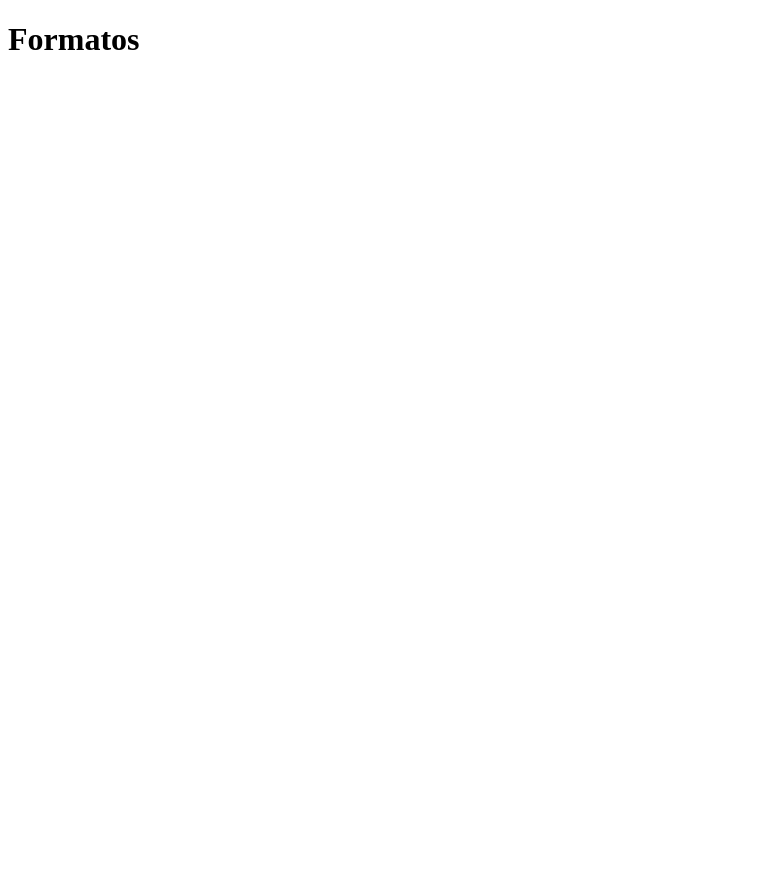
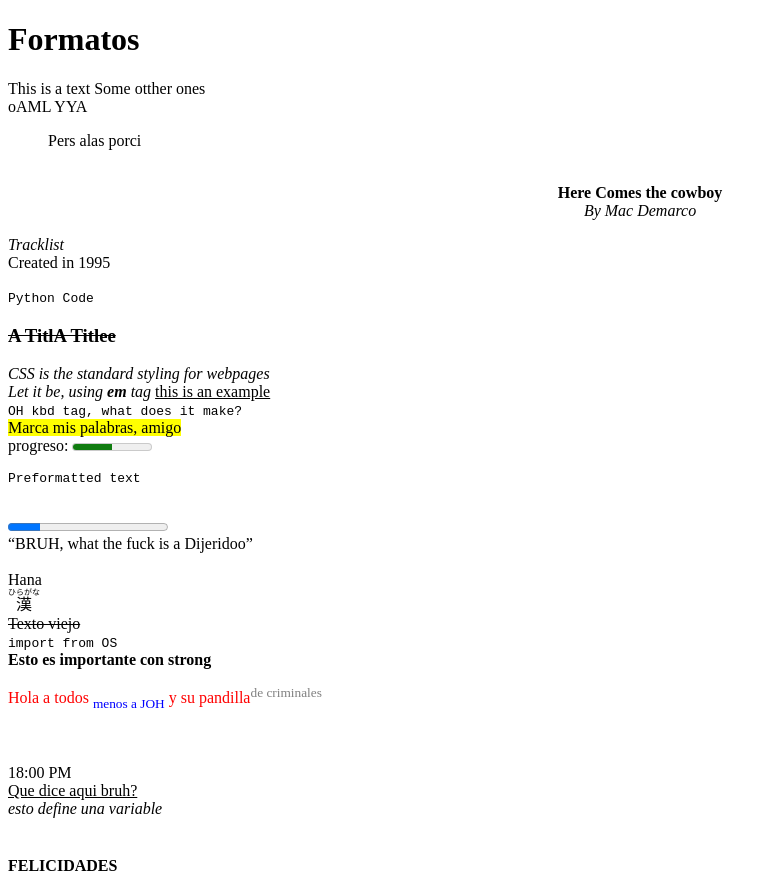
Before and after one commit to mao2047/learning_web, a plain HTML site: page practice1/formats.html in a window 1280 px wide. Shown: the whole page, without its empty margins (0-777 px from the left). Before the commit the page ends 800 px from the top, so only its background shows below. Drawn offline with Linux system fonts and the light colour scheme.

Commit message:
formatting

```diff
--- /dev/null
+++ b/practice1/css/style-format.css
@@ -0,0 +1,11 @@
+p.p1 {
+    color: red;
+}
+
+sub {
+    color: blue;
+}
+
+sup {
+    color: gray;
+}
--- a/practice1/formats.html
+++ b/practice1/formats.html
@@ -2,11 +2,85 @@
 <html>
     <head>
         <meta charset="UTF-8">
+        <link rel="stylesheet" href="css/style-format.css">
         <title>Formatos</title>
     </head>
     <body>
         <header>
             <h1>Formatos</h1>
+            <div>
+                <bdi dir="rtl">This is a text</bdi>
+                <bdi dir="ltr"> Some otther ones</bdi>
+                <br>
+                <bdo dir="rtl"> AYY LMAo</bdo>
+                <!-- big tag defines gig texts html4-->
+                <blockquote cite="https://www.google.com">Pers alas porci</blockquote>
+                <br>
+                <center>
+                    <b>Here Comes the cowboy</b>
+                    <br>
+                    <i>By Mac Demarco</i>
+                </center>
+                <p>
+                    <cite>Tracklist</cite><br>
+                    Created in 1995
+                </p>
+                <code>
+                    Python Code
+                </code>
+                <!-- del defines a text that has been deleted from a document-->
+                <del><h3>A TitlA Titlee</h3></del>
+                <!-- dfn defines an attribute -->
+                <p>
+                    <dfn>CSS is the standard styling for webpages</dfn>
+                    <!-- em emphasized text -->
+                    <br>
+                    <em>Let it be, using <b>em</b> tag</em>
+                    <ins> this is an example</ins>
+                    <br><!-- kbd tag defines input font -->
+                    <kbd>OH kbd tag, what does it make?</kbd>
+                    <br> <!-- defines marked/highlighted text -->
+                    <mark>Marca mis palabras, amigo</mark>
+                    <br><!-- meter tag defines a scalar measurement  within known range -->
+                    <label for="progreso">progreso: </label>
+                    <meter value="50" min="0" max="100"></meter>
+                    <br><!-- pre tag defines preformatted text-->
+                    <pre>Preformatted text</pre>
+                    <br><!-- progress shows a pregress of a task -->
+                    <progress value="20" max="100">20%</progress>
+                    <br><!-- q tag defines a short quotation-->
+                    <q>BRUH, what the fuck is a Dijeridoo</q>
+                    <br><!-- rp shows what browsers that don't support ruby annotations -->
+                    <rp>漢</rp>
+                    <br><!-- rt defines east asian pronunctiation -->
+                    <rt>Hana</rt>
+                    <br><!-- ruby tag defines a pronungtiation of east asian word -->
+                    <ruby>
+                        漢 <rp>(</rp><rt>ひらがな</rt><rp>)</rp>
+                    </ruby>
+                    <br><!-- s defines text that is no longer correct -->
+                    <s>Texto viejo</s>
+                    <br><!-- samp tag defines output from a program -->
+                    <samp>import from OS</samp>
+                    <br><!-- small defines small text lmao-->
+                    <!-- strike defines strikethrough text-->
+                    <!-- strong defines important text-->
+                    <strong>Esto es importante con strong</strong>
+                    <br><!-- sub defines subscripted text-->
+                    <p class="p1"> Hola a todos <sub>menos a JOH</sub> y su pandilla<sup>de criminales</sup></p>
+                    <br><!-- template defines a container for content that should be hidden when te page loads-->
+                    <template id=""></template>
+                    <br><!-- defines an specific datetime -->
+                    <time datetime="2021--12-31">18:00 PM</time>
+                    <br><!-- tt defines teletype-->
+                    <!-- u defines a text that is unarticulated and styled differently from normal text -->
+                    <u>Que dice aqui bruh?</u>
+                    <br><!-- var defines a variable-->
+                    <var>esto define una variable</var>
+                    <br><!-- wbr defines a possible libe-break-->
+                    <wbr>
+                    <h4>FELICIDADES</h4>
+                </p>
         </header>
         <main>
             <div>
```
